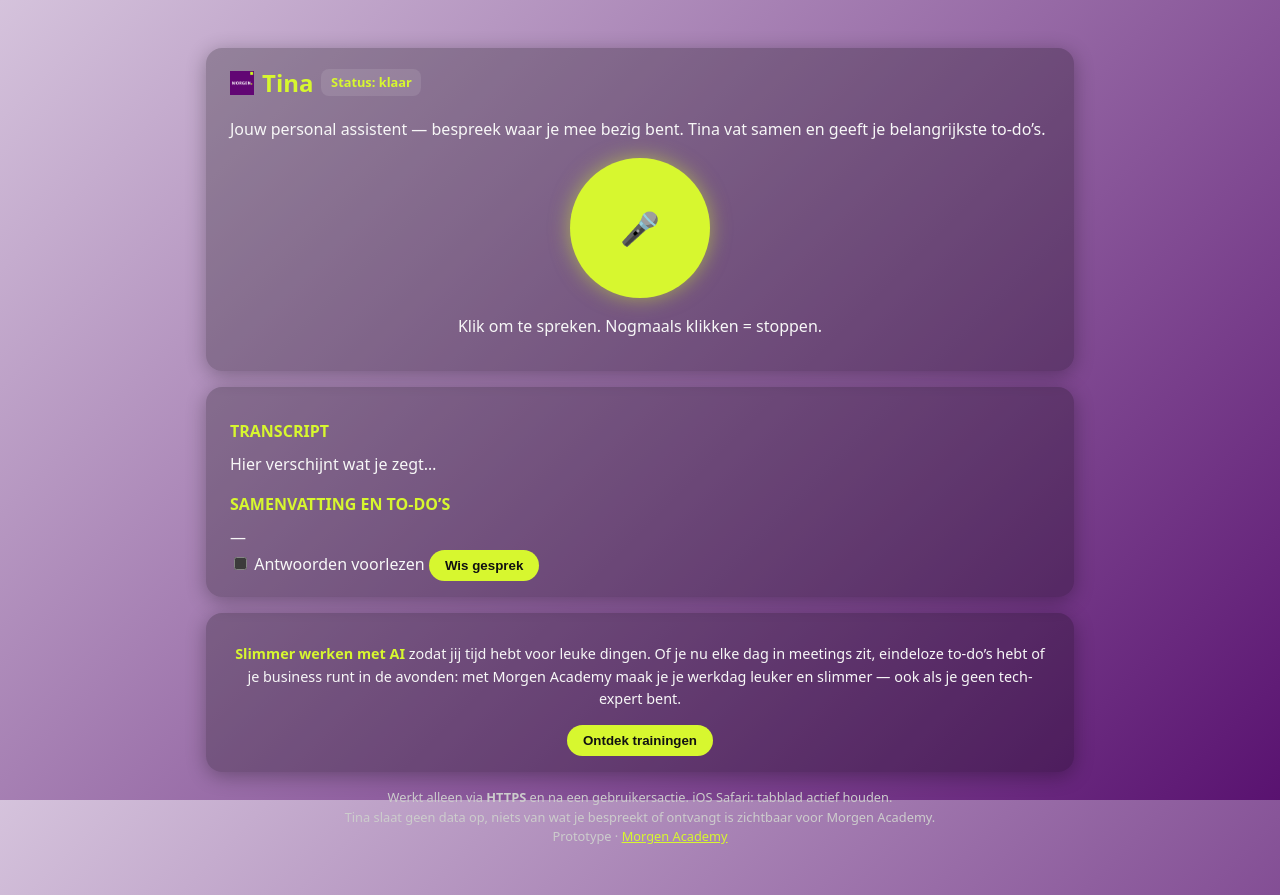
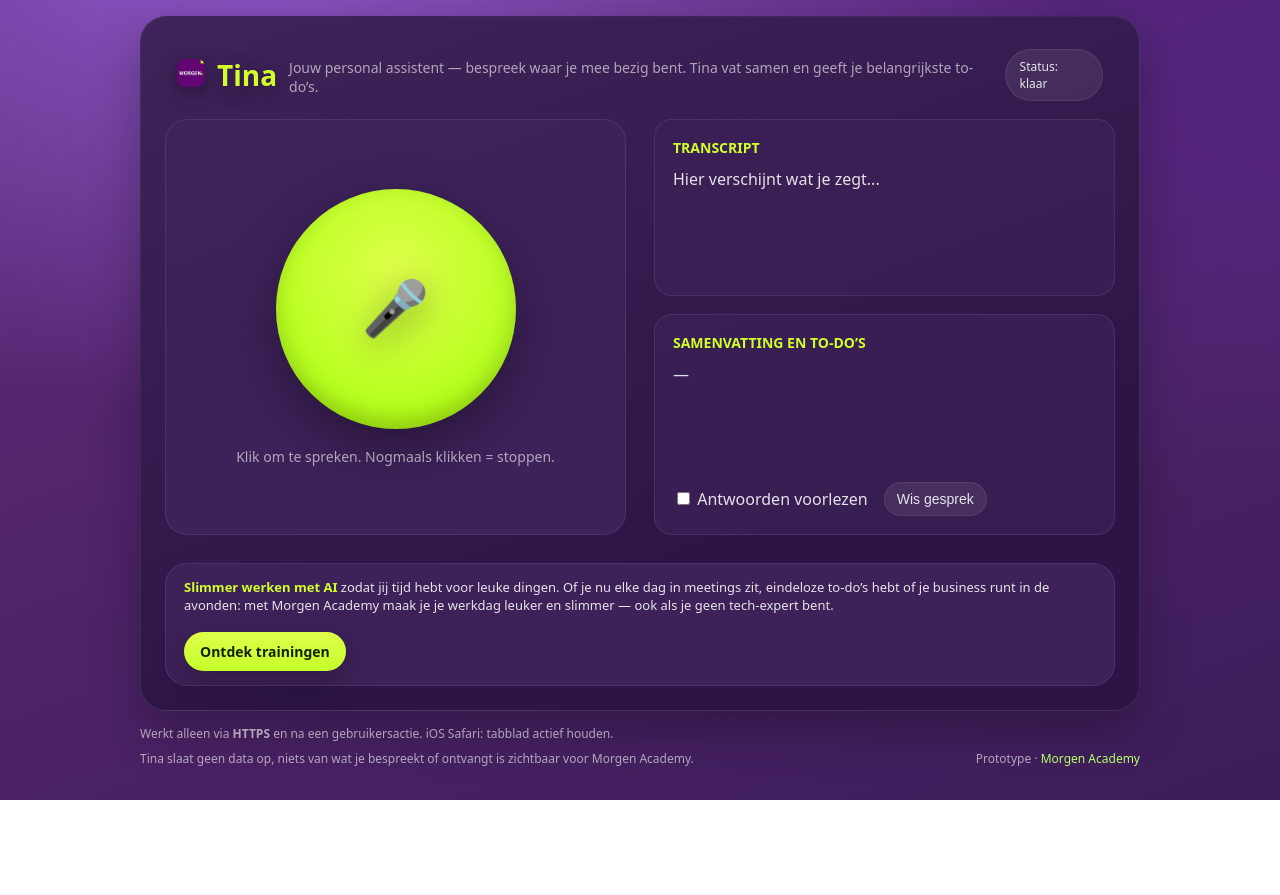
Before and after one commit to harmenvanheist-dotcom/Tina-voice, a plain HTML site: page index.html in a window 1280 px wide. After the commit the page ends 800 px from the top, so only its background shows below. Drawn offline with Linux system fonts and the light colour scheme.

Commit message:
Update index.html

```diff
--- a/index.html
+++ b/index.html
@@ -2,164 +2,146 @@
 <html lang="nl">
 <head>
   <meta charset="utf-8" />
-  <meta name="viewport" content="width=device-width, initial-scale=1, viewport-fit=cover" />
-  <title>Tina · Voice Assistant · Morgen Academy</title>
-  <meta name="description" content="Nederlandstalige voice interface met native microfoon-toegang." />
-  <link rel="icon" href="logo.png">
+  <meta name="viewport" content="width=device-width, initial-scale=1" />
+  <title>Tina – Voice assistent</title>
+  <meta name="color-scheme" content="dark light">
   <style>
-    :root { color-scheme: dark; }
-    * { box-sizing: border-box; }
-    body {
-      margin: 0;
-      font: 16px/1.55 system-ui, -apple-system, "Segoe UI", Roboto, Inter, Arial, sans-serif;
-      background: linear-gradient(135deg, #D5C3DC 0%, #591270 100%) fixed;
-      color: #f7f7f7;
+    :root{
+      --bg1:#5f2a79;
+      --bg2:#3d1d59;
+      --card:#3f235aee;
+      --cardSoft:#3b2155cc;
+      --border:rgba(255,255,255,.08);
+      --text:#ffffffde;
+      --muted:#ffffff99;
+      --brand:#d0ff2a;
+      --brandText:#152200;
+      --shadow:0 18px 50px rgba(0,0,0,.28);
+      --radius:22px;
+      --radiusLg:26px;
+      --gap:28px;
+      --maxW:1000px;
     }
-    .container { max-width: 900px; margin: 2rem auto; padding: 1rem; }
-    .card {
-      background: rgba(0,0,0,0.25);
-      border-radius: 1rem;
-      padding: 1rem 1.5rem;
-      margin-bottom: 1rem;
-      box-shadow: 0 4px 20px rgba(0,0,0,0.3);
+    *{box-sizing:border-box}
+    html,body{height:100%}
+    body{
+      margin:0; font-family: ui-sans-serif, system-ui, -apple-system, Segoe UI, Roboto, Helvetica, Arial;
+      color:var(--text);
+      background: radial-gradient(1200px 700px at 20% -10%, #8d58c9 0%, transparent 70%),
+                  radial-gradient(1200px 700px at 100% 10%, #54257f 0%, transparent 60%),
+                  linear-gradient(160deg,var(--bg1),var(--bg2));
+      min-height:100%;
+      -webkit-font-smoothing:antialiased;
+      padding: max(16px, env(safe-area-inset-top)) max(16px, env(safe-area-inset-right)) max(24px, env(safe-area-inset-bottom)) max(16px, env(safe-area-inset-left));
     }
-    h1 { font-size: 1.5rem; margin: 0; color: #d7f72f; display: flex; align-items: center; gap: .5rem; }
-    h2 { font-size: 1rem; margin: 1rem 0 .5rem; color: #d7f72f; text-transform: uppercase; }
-    button {
-      border: none;
-      background: #d7f72f;
-      color: #111;
-      font-weight: 600;
-      padding: .5rem 1rem;
-      border-radius: 999px;
-      cursor: pointer;
+
+    .wrap{max-width:var(--maxW); margin:0 auto}
+    .panel{
+      background:linear-gradient(160deg,#3f235a,#2c1546 70%);
+      border:1px solid var(--border);
+      box-shadow:var(--shadow);
+      border-radius:var(--radiusLg);
+      padding:24px;
     }
-    button:hover { filter: brightness(0.9); }
-    .mic-btn {
-      display: block;
-      margin: 1rem auto;
-      font-size: 2rem;
-      width: 140px; height: 140px;
-      border-radius: 50%;
-      background: #d7f72f;
-      display: flex; align-items: center; justify-content: center;
-      cursor: pointer;
-      box-shadow: 0 0 20px rgba(215, 247, 47, 0.5);
+    .top{display:flex; align-items:center; justify-content:space-between; gap:12px; padding:8px 12px 0 12px;}
+    .brand{display:flex; align-items:center; gap:12px;}
+    .brand img{width:28px; height:28px; border-radius:8px; box-shadow:0 6px 18px rgba(0,0,0,.35);}
+    .title{font-size:28px; font-weight:800; color:var(--brand); text-shadow:0 6px 22px rgba(0,0,0,.35);}
+    .subtitle{margin-top:4px; color:var(--muted); font-size:14px;}
+    .status{background:rgba(255,255,255,.08); border:1px solid var(--border); color:#e6e6e6; border-radius:999px; padding:8px 14px; font-size:12px;}
+
+    .grid{display:grid; grid-template-columns: 1fr 1fr; gap:var(--gap); margin-top:18px;}
+    .card{background:var(--card); border:1px solid var(--border); border-radius:var(--radius); padding:22px;}
+    .micWrap{display:flex; flex-direction:column; align-items:center; justify-content:center; gap:18px; height:100%;}
+    .micBtn{
+      width:240px; height:240px; border-radius:50%; display:grid; place-items:center;
+      background: radial-gradient(circle at 50% 35%, #dfff4a, #b6ff1e 68%, #9be000 100%);
+      box-shadow: 0 18px 50px rgba(0,0,0,.35), inset 0 -8px 22px rgba(0,0,0,.18);
+      border:none; cursor:pointer; transition: transform .06s ease;
     }
-    .mic-btn:hover { transform: scale(1.05); }
-    .footer-note { font-size: 0.8rem; color: #ccc; margin-top: 1rem; text-align: center; }
-    .promo { font-size: 0.9rem; text-align: center; }
-    .promo strong { color: #d7f72f; }
-    .status { float: right; font-size: 0.8rem; background: rgba(255,255,255,0.1); padding: .2rem .6rem; border-radius: .5rem; }
+    .micBtn:active{ transform: scale(.98) }
+    .micIcon{ font-size:54px; filter: drop-shadow(0 8px 18px rgba(0,0,0,.35)); }
+    .hint{ color:var(--muted); font-size:14px; }
+
+    .rightCol{ display:flex; flex-direction:column; gap:18px; }
+    .section{background:var(--cardSoft); border:1px solid var(--border); border-radius:18px; padding:18px;}
+    .h{color:var(--brand); font-size:14px; font-weight:800; margin:0 0 10px;}
+    .box{min-height:110px; font-size:16px; line-height:1.6;}
+    .controls{margin-top:10px; display:flex; align-items:center; gap:16px; flex-wrap:wrap;}
+    .chk{ accent-color:var(--brand); }
+    .ghost{background: rgba(255,255,255,.08); color:var(--text); border:1px solid var(--border);
+      border-radius:999px; padding:8px 12px; font-size:14px; cursor:pointer;}
+    .ghost:hover{ background: rgba(255,255,255,.12) }
+
+    .promo{margin-top:var(--gap); background:var(--card); border:1px solid var(--border); border-radius:var(--radius); padding:14px 18px; display:flex; align-items:center; justify-content:space-between; gap:18px; flex-wrap:wrap;}
+    .promoText{font-size:13px; color:var(--text);}
+    .promoText .hi{color:var(--brand); font-weight:800}
+    .cta{border:none; cursor:pointer; background:linear-gradient(180deg, #dfff4a, #c5ff2a);
+      color:var(--brandText); font-weight:700; border-radius:999px; padding:10px 16px; box-shadow:0 10px 30px rgba(0,0,0,.25);
+      text-decoration:none; font-size:14px;}
+
+    footer{max-width:var(--maxW); margin:14px auto 0; color:var(--muted); font-size:12px;
+      display:flex; gap:8px; flex-wrap:wrap; align-items:center; justify-content:space-between;}
+    footer a{ color:#b4ff6a; text-decoration:none }
+
+    @media (max-width: 820px){
+      .grid{ grid-template-columns:1fr; }
+      .micBtn{ width:56vw; height:56vw; max-width:360px; max-height:360px; }
+      .panel{ padding:18px; }
+    }
   </style>
 </head>
 <body>
-  <div class="container">
-    <div class="card">
-      <h1><img src="logo.png" alt="Morgen Academy" style="height:24px;"> Tina <span id="status" class="status">Status: klaar</span></h1>
-      <p>Jouw personal assistent — bespreek waar je mee bezig bent. Tina vat samen en geeft je belangrijkste to-do’s.</p>
-      <div class="mic-btn" id="micBtn">🎤</div>
-      <p style="text-align:center;">Klik om te spreken. Nogmaals klikken = stoppen.</p>
+  <div class="wrap">
+    <div class="panel">
+      <div class="top">
+        <div class="brand">
+          <a href="https://morgenacademy.nl" target="_blank" rel="noopener">
+            <img src="./logo.png" alt="Morgen Academy">
+          </a>
+          <div class="title">Tina</div>
+        </div>
+        <div class="subtitle">Jouw personal assistent — bespreek waar je mee bezig bent. Tina vat samen en geeft je belangrijkste to-do’s.</div>
+        <div class="status" id="status">Status: klaar</div>
       </div>
 
+      <div class="grid">
         <div class="card">
-      <h2>Transcript</h2>
-      <div id="transcript">Hier verschijnt wat je zegt…</div>
-      <h2>Samenvatting en To-Do’s</h2>
-      <div id="output">—</div>
-      <label><input type="checkbox" id="speakToggle"> Antwoorden voorlezen</label>
-      <button id="clearBtn">Wis gesprek</button>
+          <div class="micWrap">
+            <button id="micBtn" class="micBtn"><span class="micIcon">🎤</span></button>
+            <div class="hint">Klik om te spreken. Nogmaals klikken = stoppen.</div>
           </div>
-
-    <div class="card promo">
-      <p><strong>Slimmer werken met AI</strong> zodat jij tijd hebt voor leuke dingen. Of je nu elke dag in meetings zit, eindeloze to-do’s hebt of je business runt in de avonden: met Morgen Academy maak je je werkdag leuker en slimmer — ook als je geen tech-expert bent.</p>
-      <button onclick="window.open('https://morgenacademy.nl','_blank')">Ontdek trainingen</button>
         </div>
-
-    <div class="footer-note">
-      Werkt alleen via <b>HTTPS</b> en na een gebruikersactie. iOS Safari: tabblad actief houden. <br>
-      Tina slaat geen data op, niets van wat je bespreekt of ontvangt is zichtbaar voor Morgen Academy. <br>
-      Prototype · <a href="https://morgenacademy.nl" target="_blank" style="color:#d7f72f;">Morgen Academy</a>
+        <div class="rightCol">
+          <div class="section">
+            <p class="h">TRANSCRIPT</p>
+            <div id="transcript" class="box">Hier verschijnt wat je zegt...</div>
+          </div>
+          <div class="section">
+            <p class="h">SAMENVATTING EN TO-DO’S</p>
+            <div id="answer" class="box">—</div>
+            <div class="controls">
+              <label><input id="ttsToggle" class="chk" type="checkbox"> Antwoorden voorlezen</label>
+              <button id="clearBtn" class="ghost">Wis gesprek</button>
+            </div>
+          </div>
         </div>
       </div>
 
-  <script>
-    const ASK_TINA_ENDPOINT =
-      (location.hostname === 'tina.morgenacademy.nl')
-        ? '/.netlify/functions/ask-tina'
-        : 'https://tina.morgenacademy.nl/.netlify/functions/ask-tina';
+      <div class="promo">
+        <div class="promoText">
+          <span class="hi">Slimmer werken met AI</span> zodat jij tijd hebt voor leuke dingen. Of je nu elke dag in meetings zit, eindeloze to-do’s hebt of je business runt in de avonden: met Morgen Academy maak je je werkdag leuker en slimmer — ook als je geen tech-expert bent.
+        </div>
+        <a class="cta" href="https://morgenacademy.nl" target="_blank">Ontdek trainingen</a>
+      </div>
+    </div>
 
-    const micBtn = document.getElementById('micBtn');
-    const transcriptEl = document.getElementById('transcript');
-    const outputEl = document.getElementById('output');
-    const statusEl = document.getElementById('status');
-    const clearBtn = document.getElementById('clearBtn');
-    const speakToggle = document.getElementById('speakToggle');
-    let recognition;
-    let synth = window.speechSynthesis;
-
-    function speak(text) {
-      if (!speakToggle.checked) return;
-      const utter = new SpeechSynthesisUtterance(text);
-      utter.lang = 'nl-NL';
-      synth.speak(utter);
-    }
-
-    function startRecognition() {
-      recognition = new (window.SpeechRecognition || window.webkitSpeechRecognition)();
-      recognition.lang = 'nl-NL';
-      recognition.interimResults = true;
-      recognition.onresult = e => {
-        let txt = Array.from(e.results).map(r => r[0].transcript).join('');
-        transcriptEl.textContent = txt;
-        if (e.results[0].isFinal) {
-          callTina(txt);
-        }
-      };
-      recognition.onerror = e => { statusEl.textContent = 'Status: fout'; };
-      recognition.onend = () => { statusEl.textContent = 'Status: klaar'; };
-      recognition.start();
-      statusEl.textContent = 'Status: luisteren…';
-    }
-
-async function callTina(text) {
-  statusEl.textContent = 'Status: verwerken…';
-  try {
-    const resp = await fetch(ASK_TINA_ENDPOINT, {
-      method: 'POST',
-      headers: { 'Content-Type': 'application/json' },
-      body: JSON.stringify({ input: text })
-    });
-
-    const data = await resp.json();
-
-    if (!resp.ok) {
-      outputEl.textContent = `⚠️ Fout (${resp.status}): ${data.error || 'Onbekend'}\nDetail: ${data.detail || '-'}`;
-      statusEl.textContent = 'Status: fout';
-      return;
-    }
-
-    outputEl.textContent = data.reply || '(geen antwoord)';
-    speak(data.reply || '');
-    statusEl.textContent = 'Status: klaar';
-  } catch (err) {
-    outputEl.textContent = `⚠️ Client error: ${err.message}`;
-    statusEl.textContent = 'Status: fout';
-  }
-}
-
-    micBtn.onclick = () => {
-      if (recognition && statusEl.textContent.includes('luisteren')) {
-        recognition.stop();
-      } else {
-        startRecognition();
-      }
-    };
-
-    clearBtn.onclick = () => {
-      transcriptEl.textContent = 'Hier verschijnt wat je zegt…';
-      outputEl.textContent = '—';
-    };
-  </script>
+    <footer>
+      <div>Werkt alleen via <strong>HTTPS</strong> en na een gebruikersactie. iOS Safari: tabblad actief houden.</div>
+      <div>Tina slaat geen data op, niets van wat je bespreekt of ontvangt is zichtbaar voor Morgen Academy.</div>
+      <div>Prototype · <a href="https://morgenacademy.nl" target="_blank">Morgen Academy</a></div>
+    </footer>
+  </div>
+  <script src="ask-tina.js"></script>
 </body>
 </html>
```
Lines whose indentation alone changed are shown as unchanged.
